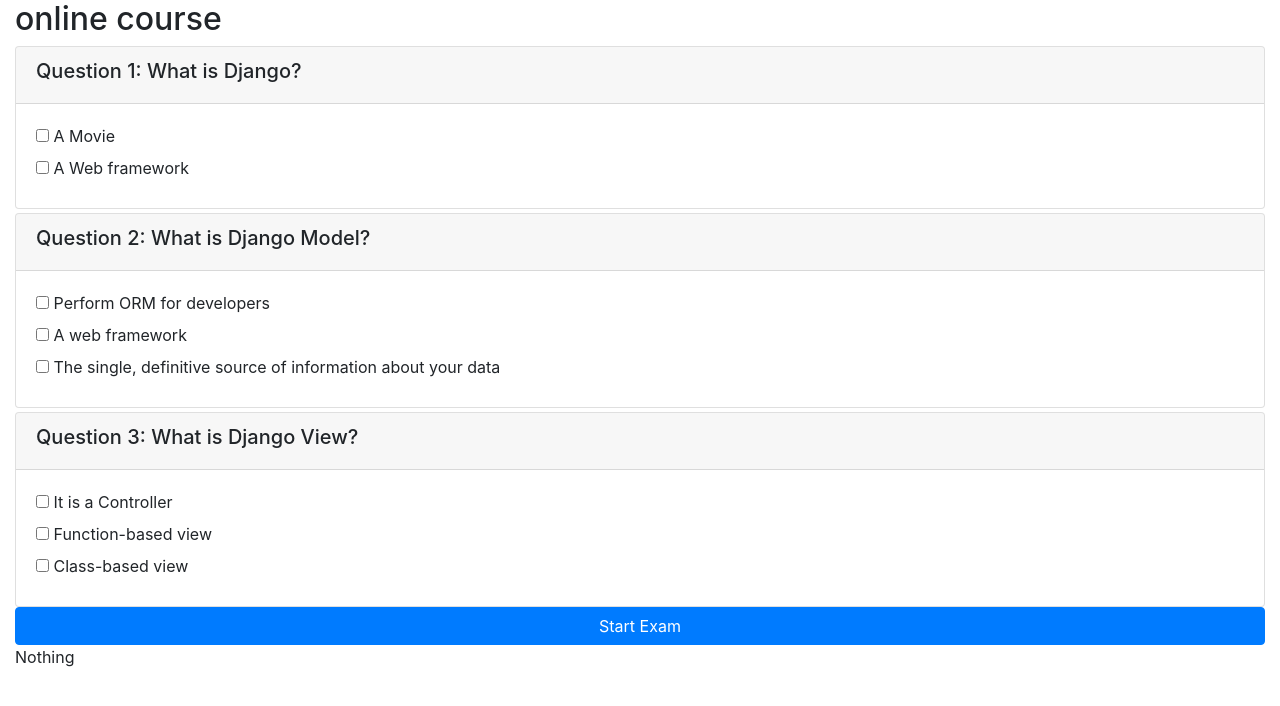
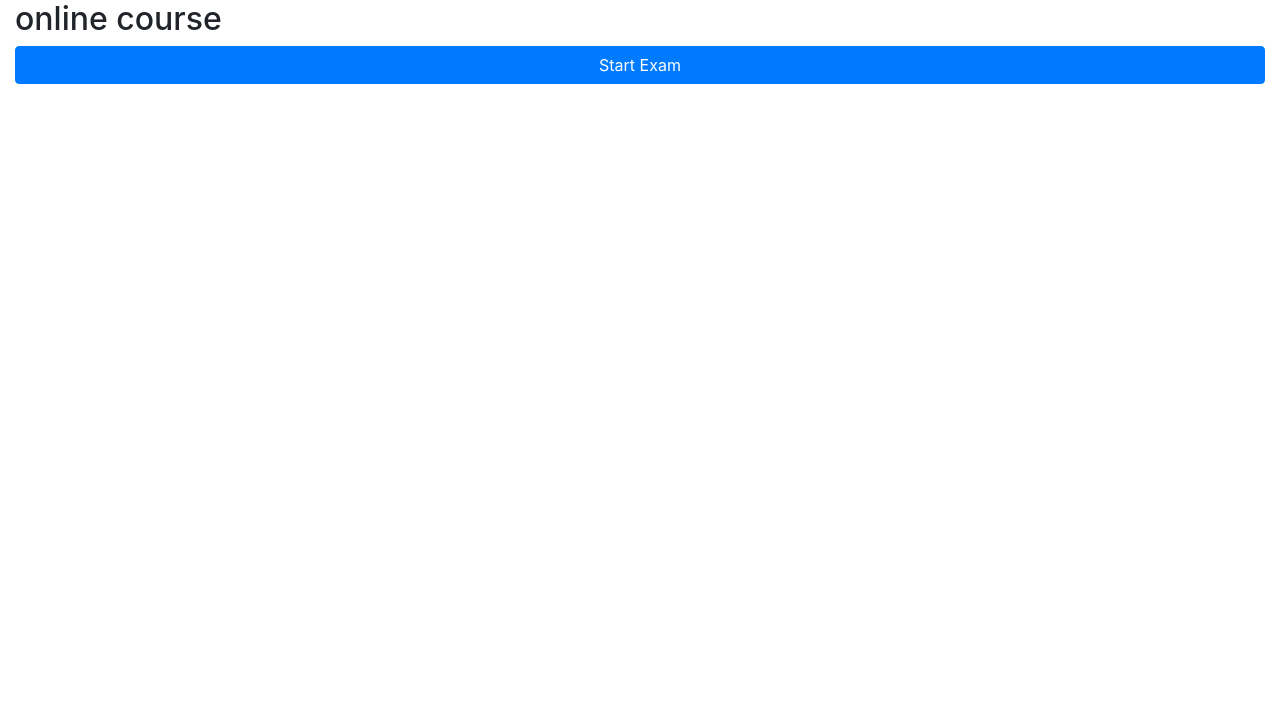
Before and after one commit to jl052/Django_assignment, a Django app: template onlinecourse/templates/onlinecourse/course_detail_bootstrap.html in a window 1280 px wide, after a click on "Start Exam". Shown: the part 56-762 px from the top of the page. Run offline with Django 3.2, Linux system fonts and the light colour scheme; the template is opened without the code that fills it: values that come from a table or form of the project are taken from there, others are empty; data comes from the database, SQL or seed files in the repository; both versions use the stored data as it was after the commit; some libraries are stand-ins or nearby versions.

Commit message:
question and choice done

```diff
--- a/onlinecourse/templates/onlinecourse/course_detail_bootstrap.html
+++ b/onlinecourse/templates/onlinecourse/course_detail_bootstrap.html
@@ -40,19 +40,26 @@
     </nav>
 
     <!-- Page content -->
-    <div class="container-fluid">
+    <div class="container-fluid" id="mdiv">
             <h2>{{ course.name }}</h2>
             <div class="card-columns-vertical">
-                {% for question in course.question_set.all reversed %}
+                <!--{% for question in course.question_set.all reversed %}
                     <div class="card mt-1">
-                        <div class="card-header"><h5>Question {{forloop.counter}}: {{question.question_text}}</h5></div>
-                        <div class="card-body">
+                        <div class="card-header"><h5>{{ question.question_text}}</h5></div>
+                        {% csrf_token %}
+                        <div class="form-group">
                             {% for choice in question.choice_set.all reversed %}
-                                <input type="checkbox" id="box"+forloop.counter>
-                                <label> {{choice.choice_text}}</label><br>
-                            {% endfor %}</div>
+                                <div class="form-check">
+                                    <label class="form-check-label">
+                                        <input type="checkbox" name="choice_{{choice.id}}"
+                                            class="form-check-input" id="{{choice.id}}"
+                                            value="{{choice.id}}">{{ choice.choice_text }}
+                                    </label>
+                                </div>
+                            {% endfor %}
+                        </div>
                     </div>
-                {% endfor %}
+                {% endfor %} -->
             </div>
             <!-- Task: show questions and choices -->
             <!-- <HINT> Use Bootstrap Collapse to hide exam first, more details could be found here
@@ -67,15 +74,36 @@
                 </div>  -->
 
             <button type="button" class="btn btn-primary btn-block" data-toggle="collapse" data-target="#exam">Start Exam</button>
-                <div id="exam" class="collapse">
+
+                <div id="exam" class="collapse" data-parent="#mdiv">
                     {% if user.is_authenticated %}
-                    Something
+                    <form id="questionform" action="point to a submit view" method="post">
+                        {% for question in course.question_set.all reversed %}
+                            <div class="card mt-1">
+                                <div class="card-header"><h5>{{ question.question_text}}</h5></div>
+                                {% csrf_token %}
+                                <div class="form-group">
+                                    {% for choice in question.choice_set.all reversed %}
+                                        <div class="form-check">
+                                            <label class="form-check-label">
+                                                <input type="checkbox" name="choice_{{choice.id}}"
+                                                    class="form-check-input" id="{{choice.id}}"
+                                                    value="{{choice.id}}">{{ choice.choice_text }}
+                                            </label>
+                                        </div>
+                                    {% endfor %}
+                                </div>
+                            </div>
+                        {% endfor %}
+                        <input class="btn btn-success btn-block" type="submit" value="Submit">
+                        <!--<button type="button" class="btn btn-primary btn-block" data-toggle="collapse" data-target="#score">Score</button>
+                            <div id="score" class="collapse">
+                                score 0
+                            </div> -->
+                    </form>
                     {% else %}
-                    Nothing
                     {% endif %}
                 </div>
-
-
 
             <!-- <HINT> If user is authenticated, show course exam with a list of question -->
 
```
Also changed, not shown: db.sqlite3.
